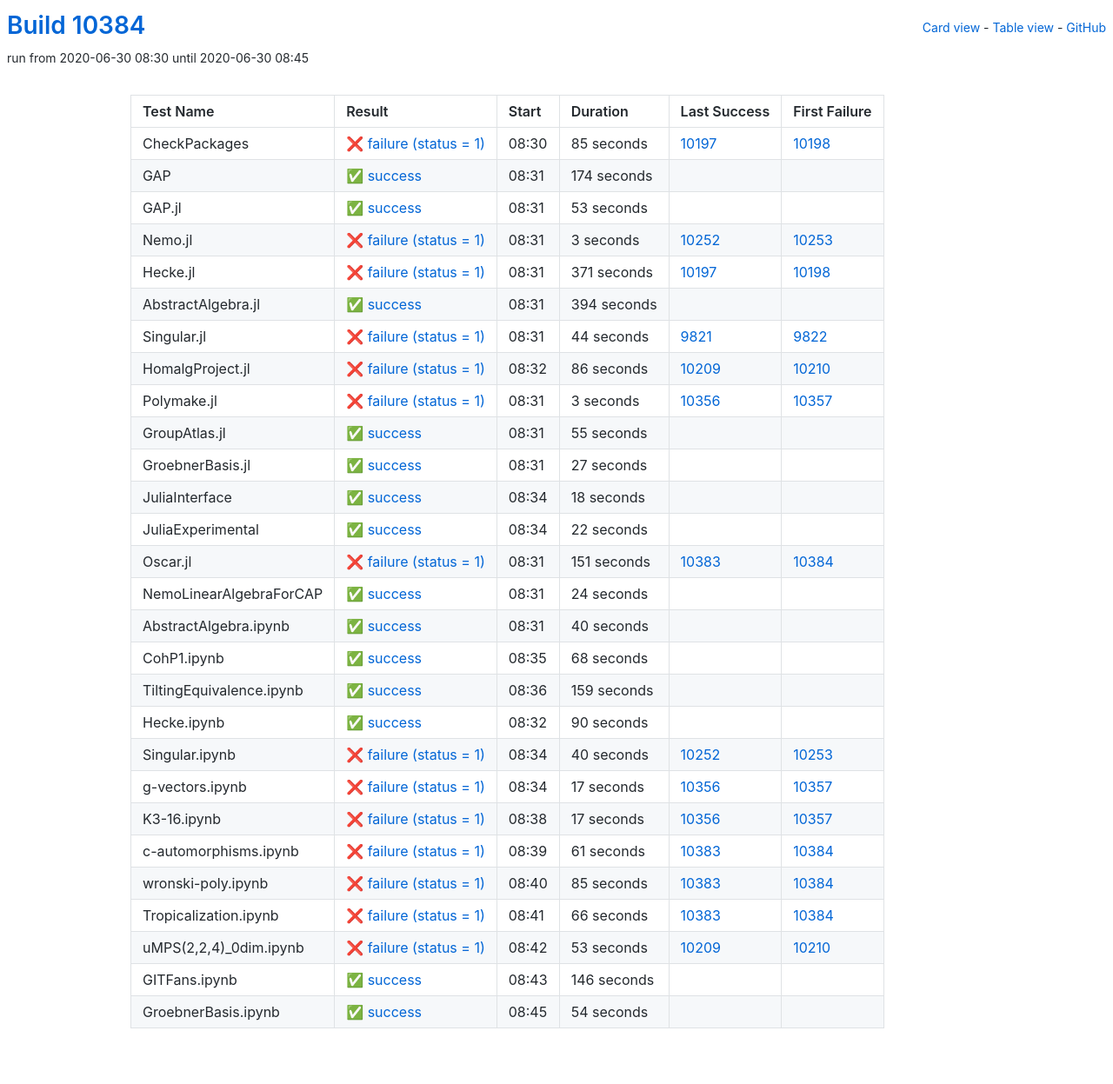
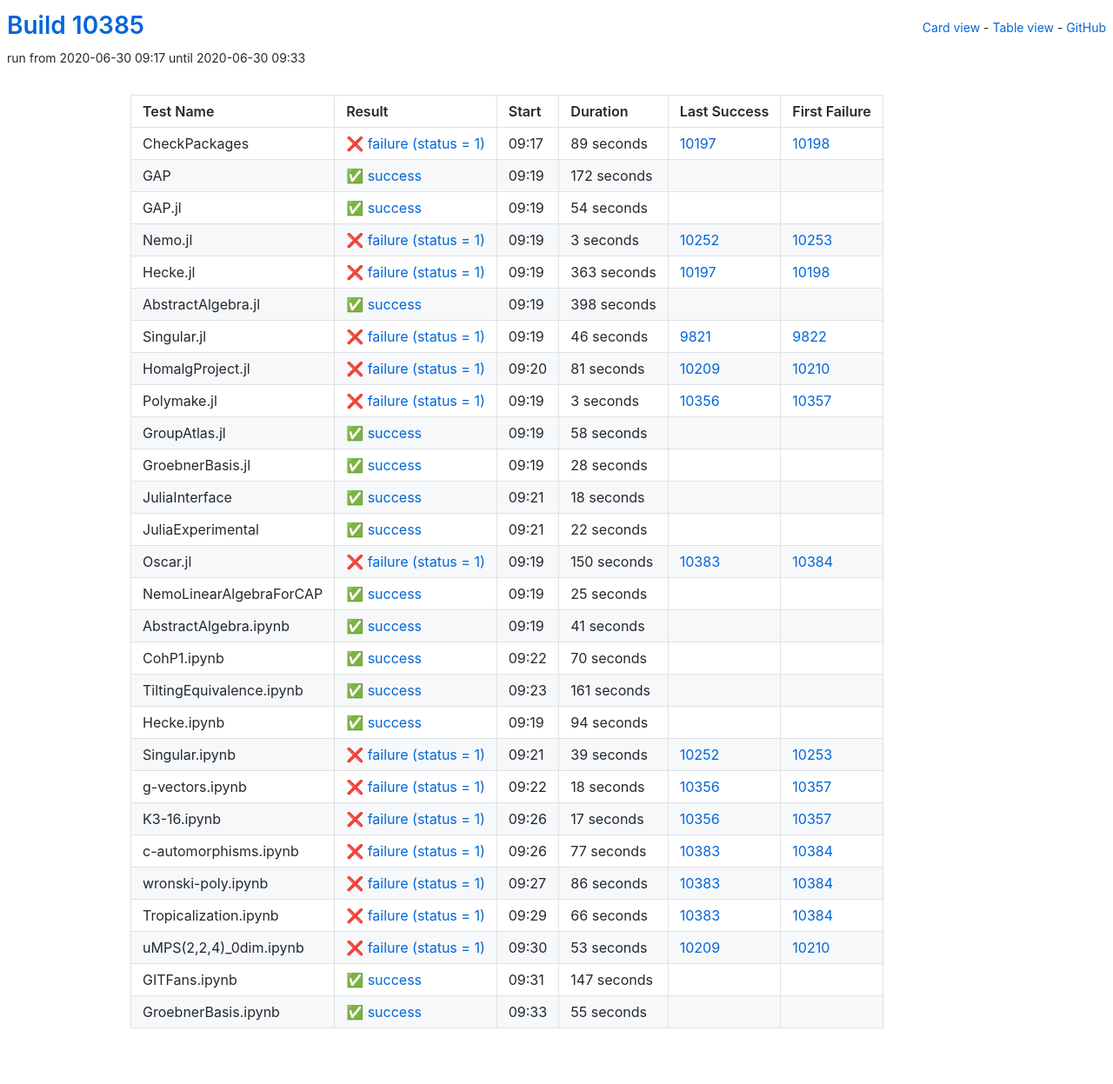
Before and after one commit to oscar-system/oscar-ci-status, a Jekyll site: the page built from table.html, in a window 1280 px wide. Shown: the whole page at 87% size. Built offline with Jekyll 4.4.1, drawn with Linux system fonts in a browser that asks for light colours.

Commit message:
Build #10385

```diff
--- a/_data/ci.yml
+++ b/_data/ci.yml
@@ -1,6 +1,6 @@
 ---
-build: 10384
-build_url: https://oscarci.mathematik.uni-kl.de/job/oscar/10384/
+build: 10385
+build_url: https://oscarci.mathematik.uni-kl.de/job/oscar/10385/
 job: oscar
 organization: oscar-system
 repo: oscar-ci-status
@@ -8,44 +8,44 @@
 tests:
 - name: CheckPackages
   id: checkpackages
-  log: https://oscarci.mathematik.uni-kl.de/job/oscar/10384/artifact/logs/build-10384/CheckPackages.log
-  start: 2020-06-30 08:30
+  log: https://oscarci.mathematik.uni-kl.de/job/oscar/10385/artifact/logs/build-10385/CheckPackages.log
+  start: 2020-06-30 09:17
   success: false
   exitcode: 1
   status: failure
-  duration: 85
+  duration: 89
   last_success: 10197
   last_success_url: https://oscarci.mathematik.uni-kl.de/job/oscar/10197/
   first_failure: 10198
   first_failure_url: https://oscarci.mathematik.uni-kl.de/job/oscar/10198/
 - name: GAP
   id: gap
-  log: https://oscarci.mathematik.uni-kl.de/job/oscar/10384/artifact/logs/build-10384/GAP.log
-  start: 2020-06-30 08:31
+  log: https://oscarci.mathematik.uni-kl.de/job/oscar/10385/artifact/logs/build-10385/GAP.log
+  start: 2020-06-30 09:19
   success: true
   exitcode: 0
   status: success
-  duration: 174
+  duration: 172
   last_success: false
   last_success_url:
   first_failure: false
   first_failure_url:
 - name: GAP.jl
   id: gap-jl
-  log: https://oscarci.mathematik.uni-kl.de/job/oscar/10384/artifact/logs/build-10384/GAP.jl.log
-  start: 2020-06-30 08:31
+  log: https://oscarci.mathematik.uni-kl.de/job/oscar/10385/artifact/logs/build-10385/GAP.jl.log
+  start: 2020-06-30 09:19
   success: true
   exitcode: 0
   status: success
-  duration: 53
+  duration: 54
   last_success: false
   last_success_url:
   first_failure: false
   first_failure_url:
 - name: Nemo.jl
   id: nemo-jl
-  log: https://oscarci.mathematik.uni-kl.de/job/oscar/10384/artifact/logs/build-10384/Nemo.jl.log
-  start: 2020-06-30 08:31
+  log: https://oscarci.mathematik.uni-kl.de/job/oscar/10385/artifact/logs/build-10385/Nemo.jl.log
+  start: 2020-06-30 09:19
   success: false
   exitcode: 1
   status: failure
@@ -56,56 +56,56 @@
   first_failure_url: https://oscarci.mathematik.uni-kl.de/job/oscar/10253/
 - name: Hecke.jl
   id: hecke-jl
-  log: https://oscarci.mathematik.uni-kl.de/job/oscar/10384/artifact/logs/build-10384/Hecke.jl.log
-  start: 2020-06-30 08:31
+  log: https://oscarci.mathematik.uni-kl.de/job/oscar/10385/artifact/logs/build-10385/Hecke.jl.log
+  start: 2020-06-30 09:19
   success: false
   exitcode: 1
   status: failure
-  duration: 371
+  duration: 363
   last_success: 10197
   last_success_url: https://oscarci.mathematik.uni-kl.de/job/oscar/10197/
   first_failure: 10198
   first_failure_url: https://oscarci.mathematik.uni-kl.de/job/oscar/10198/
 - name: AbstractAlgebra.jl
   id: abstractalgebra-jl
-  log: https://oscarci.mathematik.uni-kl.de/job/oscar/10384/artifact/logs/build-10384/AbstractAlgebra.jl.log
-  start: 2020-06-30 08:31
+  log: https://oscarci.mathematik.uni-kl.de/job/oscar/10385/artifact/logs/build-10385/AbstractAlgebra.jl.log
+  start: 2020-06-30 09:19
   success: true
   exitcode: 0
   status: success
-  duration: 394
+  duration: 398
   last_success: false
   last_success_url:
   first_failure: false
   first_failure_url:
 - name: Singular.jl
   id: singular-jl
-  log: https://oscarci.mathematik.uni-kl.de/job/oscar/10384/artifact/logs/build-10384/Singular.jl.log
-  start: 2020-06-30 08:31
+  log: https://oscarci.mathematik.uni-kl.de/job/oscar/10385/artifact/logs/build-10385/Singular.jl.log
+  start: 2020-06-30 09:19
   success: false
   exitcode: 1
   status: failure
-  duration: 44
+  duration: 46
   last_success: 9821
   last_success_url: https://oscarci.mathematik.uni-kl.de/job/oscar/9821/
   first_failure: 9822
   first_failure_url: https://oscarci.mathematik.uni-kl.de/job/oscar/9822/
 - name: HomalgProject.jl
   id: homalgproject-jl
-  log: https://oscarci.mathematik.uni-kl.de/job/oscar/10384/artifact/logs/build-10384/HomalgProject.jl.log
-  start: 2020-06-30 08:32
+  log: https://oscarci.mathematik.uni-kl.de/job/oscar/10385/artifact/logs/build-10385/HomalgProject.jl.log
+  start: 2020-06-30 09:20
   success: false
   exitcode: 1
   status: failure
-  duration: 86
+  duration: 81
   last_success: 10209
   last_success_url: https://oscarci.mathematik.uni-kl.de/job/oscar/10209/
   first_failure: 10210
   first_failure_url: https://oscarci.mathematik.uni-kl.de/job/oscar/10210/
 - name: Polymake.jl
   id: polymake-jl
-  log: https://oscarci.mathematik.uni-kl.de/job/oscar/10384/artifact/logs/build-10384/Polymake.jl.log
-  start: 2020-06-30 08:31
+  log: https://oscarci.mathematik.uni-kl.de/job/oscar/10385/artifact/logs/build-10385/Polymake.jl.log
+  start: 2020-06-30 09:19
   success: false
   exitcode: 1
   status: failure
@@ -116,32 +116,32 @@
   first_failure_url: https://oscarci.mathematik.uni-kl.de/job/oscar/10357/
 - name: GroupAtlas.jl
   id: groupatlas-jl
-  log: https://oscarci.mathematik.uni-kl.de/job/oscar/10384/artifact/logs/build-10384/GroupAtlas.jl.log
-  start: 2020-06-30 08:31
+  log: https://oscarci.mathematik.uni-kl.de/job/oscar/10385/artifact/logs/build-10385/GroupAtlas.jl.log
+  start: 2020-06-30 09:19
   success: true
   exitcode: 0
   status: success
-  duration: 55
+  duration: 58
   last_success: false
   last_success_url:
   first_failure: false
   first_failure_url:
 - name: GroebnerBasis.jl
   id: groebnerbasis-jl
-  log: https://oscarci.mathematik.uni-kl.de/job/oscar/10384/artifact/logs/build-10384/GroebnerBasis.jl.log
-  start: 2020-06-30 08:31
+  log: https://oscarci.mathematik.uni-kl.de/job/oscar/10385/artifact/logs/build-10385/GroebnerBasis.jl.log
+  start: 2020-06-30 09:19
   success: true
   exitcode: 0
   status: success
-  duration: 27
+  duration: 28
   last_success: false
   last_success_url:
   first_failure: false
   first_failure_url:
 - name: JuliaInterface
   id: juliainterface
-  log: https://oscarci.mathematik.uni-kl.de/job/oscar/10384/artifact/logs/build-10384/JuliaInterface.log
-  start: 2020-06-30 08:34
+  log: https://oscarci.mathematik.uni-kl.de/job/oscar/10385/artifact/logs/build-10385/JuliaInterface.log
+  start: 2020-06-30 09:21
   success: true
   exitcode: 0
   status: success
@@ -152,8 +152,8 @@
   first_failure_url:
 - name: JuliaExperimental
   id: juliaexperimental
-  log: https://oscarci.mathematik.uni-kl.de/job/oscar/10384/artifact/logs/build-10384/JuliaExperimental.log
-  start: 2020-06-30 08:34
+  log: https://oscarci.mathematik.uni-kl.de/job/oscar/10385/artifact/logs/build-10385/JuliaExperimental.log
+  start: 2020-06-30 09:21
   success: true
   exitcode: 0
   status: success
@@ -164,104 +164,104 @@
   first_failure_url:
 - name: Oscar.jl
   id: oscar-jl
-  log: https://oscarci.mathematik.uni-kl.de/job/oscar/10384/artifact/logs/build-10384/Oscar.jl.log
-  start: 2020-06-30 08:31
+  log: https://oscarci.mathematik.uni-kl.de/job/oscar/10385/artifact/logs/build-10385/Oscar.jl.log
+  start: 2020-06-30 09:19
   success: false
   exitcode: 1
   status: failure
-  duration: 151
+  duration: 150
   last_success: 10383
   last_success_url: https://oscarci.mathematik.uni-kl.de/job/oscar/10383/
   first_failure: 10384
   first_failure_url: https://oscarci.mathematik.uni-kl.de/job/oscar/10384/
 - name: NemoLinearAlgebraForCAP
   id: nemolinearalgebraforcap
-  log: https://oscarci.mathematik.uni-kl.de/job/oscar/10384/artifact/logs/build-10384/NemoLinearAlgebraForCAP.log
-  start: 2020-06-30 08:31
+  log: https://oscarci.mathematik.uni-kl.de/job/oscar/10385/artifact/logs/build-10385/NemoLinearAlgebraForCAP.log
+  start: 2020-06-30 09:19
   success: true
   exitcode: 0
   status: success
-  duration: 24
+  duration: 25
   last_success: false
   last_success_url:
   first_failure: false
   first_failure_url:
 - name: AbstractAlgebra.ipynb
   id: abstractalgebra-ipynb
-  log: https://oscarci.mathematik.uni-kl.de/job/oscar/10384/artifact/logs/build-10384/AbstractAlgebra.ipynb.log
-  start: 2020-06-30 08:31
+  log: https://oscarci.mathematik.uni-kl.de/job/oscar/10385/artifact/logs/build-10385/AbstractAlgebra.ipynb.log
+  start: 2020-06-30 09:19
   success: true
   exitcode: 0
   status: success
-  duration: 40
+  duration: 41
   last_success: false
   last_success_url:
   first_failure: false
   first_failure_url:
 - name: CohP1.ipynb
   id: cohp1-ipynb
-  log: https://oscarci.mathematik.uni-kl.de/job/oscar/10384/artifact/logs/build-10384/CohP1.ipynb.log
-  start: 2020-06-30 08:35
+  log: https://oscarci.mathematik.uni-kl.de/job/oscar/10385/artifact/logs/build-10385/CohP1.ipynb.log
+  start: 2020-06-30 09:22
   success: true
   exitcode: 0
   status: success
-  duration: 68
+  duration: 70
   last_success: false
   last_success_url:
   first_failure: false
   first_failure_url:
 - name: TiltingEquivalence.ipynb
   id: tiltingequivalence-ipynb
-  log: https://oscarci.mathematik.uni-kl.de/job/oscar/10384/artifact/logs/build-10384/TiltingEquivalence.ipynb.log
-  start: 2020-06-30 08:36
+  log: https://oscarci.mathematik.uni-kl.de/job/oscar/10385/artifact/logs/build-10385/TiltingEquivalence.ipynb.log
+  start: 2020-06-30 09:23
   success: true
   exitcode: 0
   status: success
-  duration: 159
+  duration: 161
   last_success: false
   last_success_url:
   first_failure: false
   first_failure_url:
 - name: Hecke.ipynb
   id: hecke-ipynb
-  log: https://oscarci.mathematik.uni-kl.de/job/oscar/10384/artifact/logs/build-10384/Hecke.ipynb.log
-  start: 2020-06-30 08:32
+  log: https://oscarci.mathematik.uni-kl.de/job/oscar/10385/artifact/logs/build-10385/Hecke.ipynb.log
+  start: 2020-06-30 09:19
   success: true
   exitcode: 0
   status: success
-  duration: 90
+  duration: 94
   last_success: false
   last_success_url:
   first_failure: false
   first_failure_url:
 - name: Singular.ipynb
   id: singular-ipynb
-  log: https://oscarci.mathematik.uni-kl.de/job/oscar/10384/artifact/logs/build-10384/Singular.ipynb.log
-  start: 2020-06-30 08:34
+  log: https://oscarci.mathematik.uni-kl.de/job/oscar/10385/artifact/logs/build-10385/Singular.ipynb.log
+  start: 2020-06-30 09:21
   success: false
   exitcode: 1
   status: failure
-  duration: 40
+  duration: 39
   last_success: 10252
   last_success_url: https://oscarci.mathematik.uni-kl.de/job/oscar/10252/
   first_failure: 10253
   first_failure_url: https://oscarci.mathematik.uni-kl.de/job/oscar/10253/
 - name: g-vectors.ipynb
   id: g-vectors-ipynb
-  log: https://oscarci.mathematik.uni-kl.de/job/oscar/10384/artifact/logs/build-10384/g-vectors.ipynb.log
-  start: 2020-06-30 08:34
+  log: https://oscarci.mathematik.uni-kl.de/job/oscar/10385/artifact/logs/build-10385/g-vectors.ipynb.log
+  start: 2020-06-30 09:22
   success: false
   exitcode: 1
   status: failure
-  duration: 17
+  duration: 18
   last_success: 10356
   last_success_url: https://oscarci.mathematik.uni-kl.de/job/oscar/10356/
   first_failure: 10357
   first_failure_url: https://oscarci.mathematik.uni-kl.de/job/oscar/10357/
 - name: K3-16.ipynb
   id: k3-16-ipynb
-  log: https://oscarci.mathematik.uni-kl.de/job/oscar/10384/artifact/logs/build-10384/K3-16.ipynb.log
-  start: 2020-06-30 08:38
+  log: https://oscarci.mathematik.uni-kl.de/job/oscar/10385/artifact/logs/build-10385/K3-16.ipynb.log
+  start: 2020-06-30 09:26
   success: false
   exitcode: 1
   status: failure
@@ -272,32 +272,32 @@
   first_failure_url: https://oscarci.mathematik.uni-kl.de/job/oscar/10357/
 - name: c-automorphisms.ipynb
   id: c-automorphisms-ipynb
-  log: https://oscarci.mathematik.uni-kl.de/job/oscar/10384/artifact/logs/build-10384/c-automorphisms.ipynb.log
-  start: 2020-06-30 08:39
+  log: https://oscarci.mathematik.uni-kl.de/job/oscar/10385/artifact/logs/build-10385/c-automorphisms.ipynb.log
+  start: 2020-06-30 09:26
   success: false
   exitcode: 1
   status: failure
-  duration: 61
+  duration: 77
   last_success: 10383
   last_success_url: https://oscarci.mathematik.uni-kl.de/job/oscar/10383/
   first_failure: 10384
   first_failure_url: https://oscarci.mathematik.uni-kl.de/job/oscar/10384/
 - name: wronski-poly.ipynb
   id: wronski-poly-ipynb
-  log: https://oscarci.mathematik.uni-kl.de/job/oscar/10384/artifact/logs/build-10384/wronski-poly.ipynb.log
-  start: 2020-06-30 08:40
+  log: https://oscarci.mathematik.uni-kl.de/job/oscar/10385/artifact/logs/build-10385/wronski-poly.ipynb.log
+  start: 2020-06-30 09:27
   success: false
   exitcode: 1
   status: failure
-  duration: 85
+  duration: 86
   last_success: 10383
   last_success_url: https://oscarci.mathematik.uni-kl.de/job/oscar/10383/
   first_failure: 10384
   first_failure_url: https://oscarci.mathematik.uni-kl.de/job/oscar/10384/
 - name: Tropicalization.ipynb
   id: tropicalization-ipynb
-  log: https://oscarci.mathematik.uni-kl.de/job/oscar/10384/artifact/logs/build-10384/Tropicalization.ipynb.log
-  start: 2020-06-30 08:41
+  log: https://oscarci.mathematik.uni-kl.de/job/oscar/10385/artifact/logs/build-10385/Tropicalization.ipynb.log
+  start: 2020-06-30 09:29
   success: false
   exitcode: 1
   status: failure
@@ -308,8 +308,8 @@
   first_failure_url: https://oscarci.mathematik.uni-kl.de/job/oscar/10384/
 - name: uMPS(2,2,4)_0dim.ipynb
   id: umps-2-2-4-0dim-ipynb
-  log: https://oscarci.mathematik.uni-kl.de/job/oscar/10384/artifact/logs/build-10384/uMPS-2-2-4-_0dim.ipynb.log
-  start: 2020-06-30 08:42
+  log: https://oscarci.mathematik.uni-kl.de/job/oscar/10385/artifact/logs/build-10385/uMPS-2-2-4-_0dim.ipynb.log
+  start: 2020-06-30 09:30
   success: false
   exitcode: 1
   status: failure
@@ -320,24 +320,24 @@
   first_failure_url: https://oscarci.mathematik.uni-kl.de/job/oscar/10210/
 - name: GITFans.ipynb
   id: gitfans-ipynb
-  log: https://oscarci.mathematik.uni-kl.de/job/oscar/10384/artifact/logs/build-10384/GITFans.ipynb.log
-  start: 2020-06-30 08:43
+  log: https://oscarci.mathematik.uni-kl.de/job/oscar/10385/artifact/logs/build-10385/GITFans.ipynb.log
+  start: 2020-06-30 09:31
   success: true
   exitcode: 0
   status: success
-  duration: 146
+  duration: 147
   last_success: false
   last_success_url:
   first_failure: false
   first_failure_url:
 - name: GroebnerBasis.ipynb
   id: groebnerbasis-ipynb
-  log: https://oscarci.mathematik.uni-kl.de/job/oscar/10384/artifact/logs/build-10384/GroebnerBasis.ipynb.log
-  start: 2020-06-30 08:45
+  log: https://oscarci.mathematik.uni-kl.de/job/oscar/10385/artifact/logs/build-10385/GroebnerBasis.ipynb.log
+  start: 2020-06-30 09:33
   success: true
   exitcode: 0
   status: success
-  duration: 54
+  duration: 55
   last_success: false
   last_success_url:
   first_failure: false
```
Also changed, not shown: README.md.
